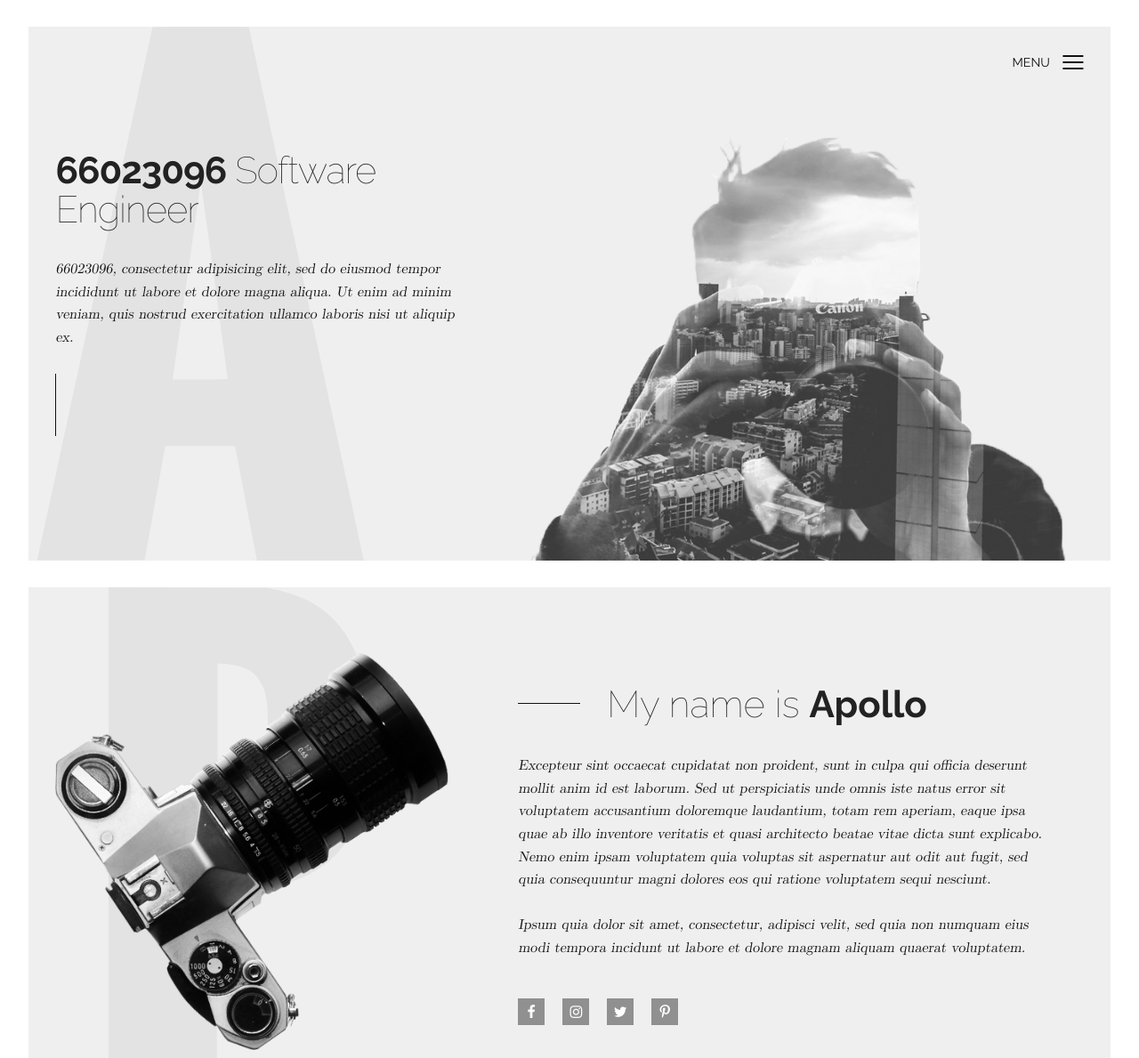
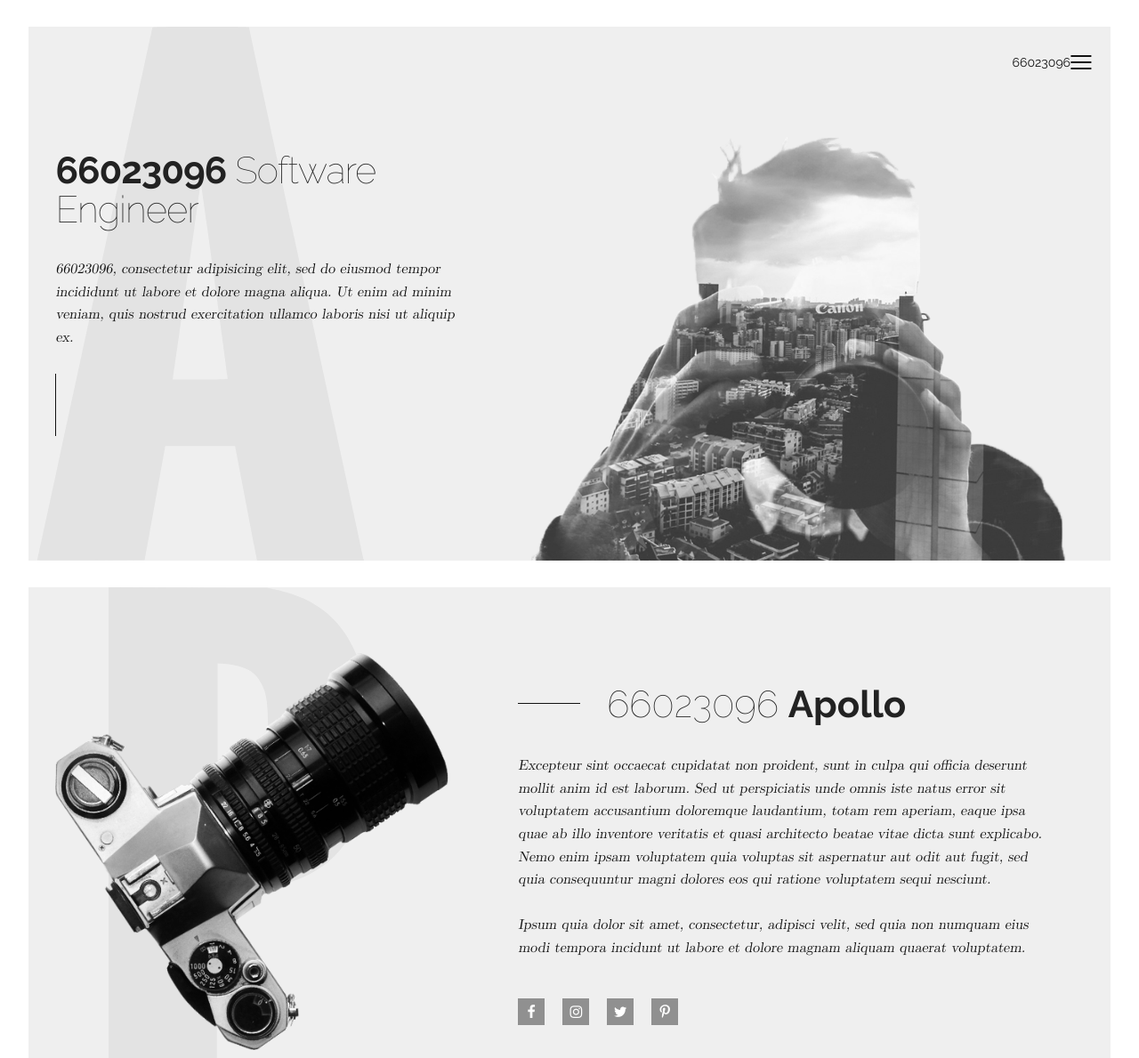
Before and after one commit to SofterM/testjenkins, a plain HTML site: page index.html in a window 1280 px wide. Shown: the top 1189 px of the page at 89% size. Drawn offline with nearby package versions, Linux system fonts and the light colour scheme; files whose address does not match are found by name.

Commit message:
66023096 add position 3,4

```diff
--- a/index.html
+++ b/index.html
@@ -18,7 +18,7 @@
 </svg>
       <header>
         <div class="nav-toggle">
-          <p>Menu</p><span></span>
+          <p>66023096</p><span></span>
         </div>
         <ul class="nav">
           <li><a href="#about">About</a></li>
@@ -42,7 +42,7 @@
       <div class="wrapper">
         <div class="camera"><img src="assets/img/camera.png" alt="Camera"></div>
         <div class="blurb">
-          <h2>My name is <strong>Apollo</strong></h2>
+          <h2>66023096 <strong>Apollo</strong></h2>
           <p>Excepteur sint occaecat cupidatat non proident, sunt in culpa qui officia deserunt mollit anim id est laborum. Sed ut perspiciatis unde omnis iste natus error sit voluptatem accusantium doloremque laudantium, totam rem aperiam, eaque ipsa quae ab illo inventore veritatis et quasi architecto beatae vitae dicta sunt explicabo. Nemo enim ipsam voluptatem quia voluptas sit aspernatur aut odit aut fugit, sed quia consequuntur magni dolores eos qui ratione voluptatem sequi nesciunt.<br><br>Ipsum quia dolor sit amet, consectetur, adipisci velit, sed quia non numquam eius modi tempora incidunt ut labore et dolore magnam aliquam quaerat voluptatem.</p>
           <div class="social"><a href="#"><i class="icon-facebook"></i></a><a href="#"><i class="icon-instagram"></i></a><a href="#"><i class="icon-twitter"></i></a><a href="#"><i class="icon-pinterest-p"></i></a></div>
         </div>
```
